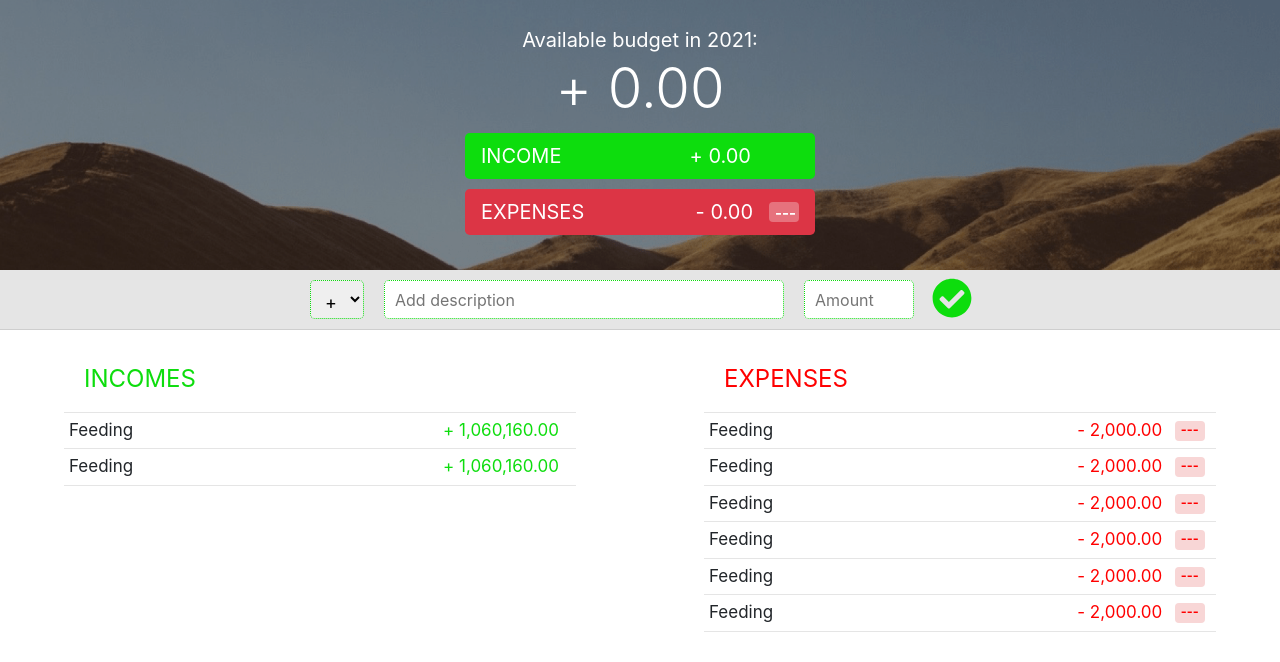
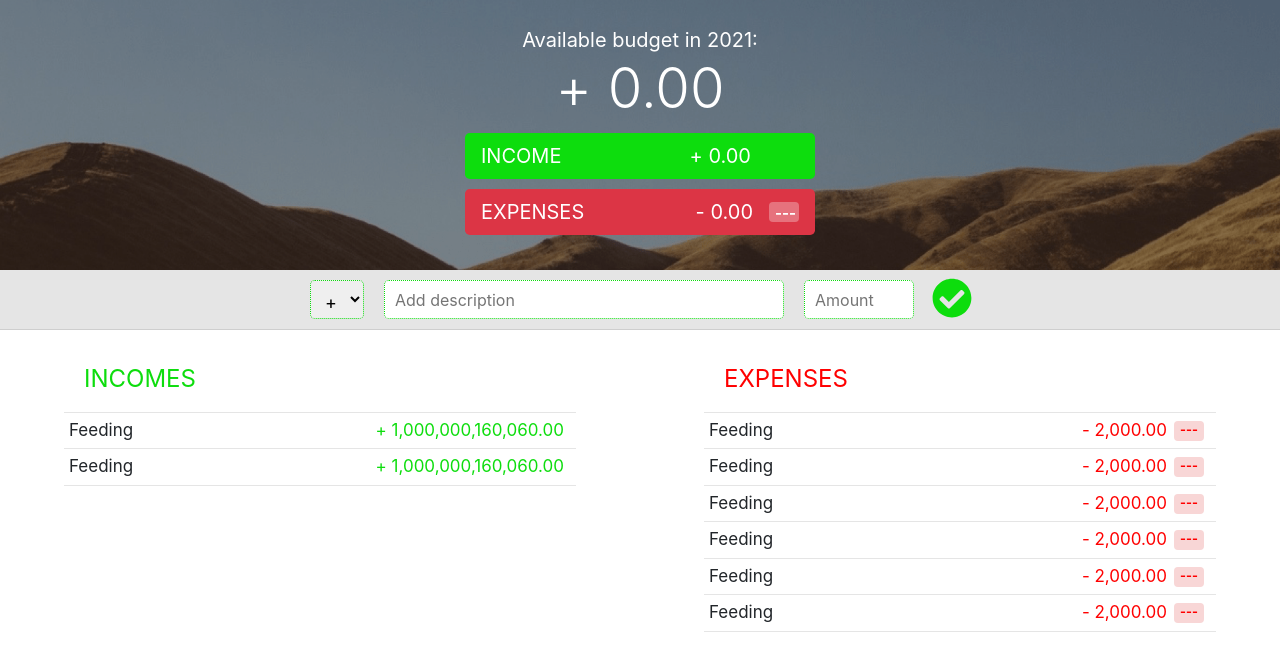
Before and after one commit to Sherlock-HolmesJM/tegy, a React (Create React App) app: page /app in a window 1280 px wide. Shown: the top 662 px of the page. Built offline with nearby package versions, Linux system fonts and the light colour scheme.

Commit message:
fixed little bug in the formatAmount function

```diff
--- a/src/components/tracker/details.tsx
+++ b/src/components/tracker/details.tsx
@@ -9,7 +9,7 @@ interface Props {}
 
 const income = {
   description: 'feeding',
-  amount: 1_160_060,
+  amount: 1_000_000_160_060,
 };
 const expense = {
   description: 'feeding',
@@ -58,7 +58,7 @@ const Item = (props: { description: string; amount: number; type: number }) => {
       </div>
       <div className='item-container-2'>
         <div className='item-amount'>
-          {util.formatAmount(amount, type ? '+' : '-')}
+          {`${type ? '+' : '-'} ${util.formatAmount(amount)}`}
         </div>
         {!type && <span className='item-badge badge'>---</span>}
         <FontAwesomeIcon className='item-delete' icon={faTimesCircle} />
@@ -84,9 +84,11 @@ const ItemDiv = styled.div<{ theme: Theme; color: string }>`
     display: flex;
     justify-content: space-around;
     align-items: center;
-    width: 150px;
     padding: 5px;
     color: ${(props) => props.color};
+  }
+  .item-container-2 > * {
+    margin-right: 7px;
   }
   .item-container-2:hover .item-delete {
     display: block;
--- a/src/utility/index.ts
+++ b/src/utility/index.ts
@@ -1,20 +1,19 @@
-export const formatAmount = (value: number, type: '+' | '-') => {
+export const formatAmount = (value: number) => {
   const head = (value + '').split('');
-  const tail: string[] = [];
+  const tails: string[] = [];
 
-  for (let i = 0; i < head.length; i += 3) {
+  for (let i = head.length; i > 3; i -= 3) {
     const index = head.length - 3;
-    const pt = head.splice(index, 3).join('');
-    tail.push(pt);
+    const tail = head.splice(index, 3).join('');
+    tails.push(tail);
   }
 
-  return `${type} ${head.join('')},${tail.join(',')}.00`;
+  return `${head.join('')},${tails.reverse().join(',')}.00`;
 };
 
 export const capitalize = (value: string) => {
   let [fChar, ...oChars] = value.split('');
-  fChar = fChar.toUpperCase();
-  return fChar + oChars.join('');
+  return fChar.toUpperCase() + oChars.join('');
 };
 
 export const getTheme = (type: 'white' | 'black') => {
```
